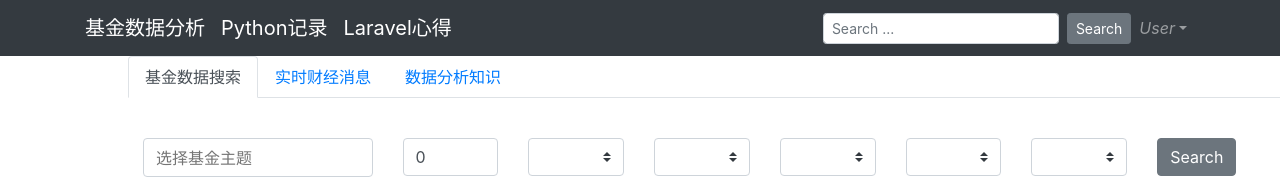
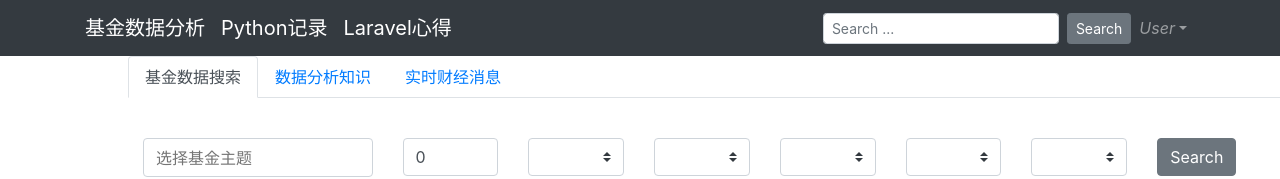
Before and after one commit to jyzhou2/fund, a Vue app in the folder fundstatics/bootstrapvue-demo/: page /JiJinList in a window 1280 px wide. Shown: the top 179 px of the page. Built offline with nearby package versions, Linux system fonts and the light colour scheme.

Commit message:
暂时提交·

```diff
--- a/fundstatics/bootstrapvue-demo/src/components/JiJinList.vue
+++ b/fundstatics/bootstrapvue-demo/src/components/JiJinList.vue
@@ -69,8 +69,8 @@
                     </div>
 
                 </b-tab>
-                <b-tab title="实时财经消息"><p>I'm the second tab</p></b-tab>
-                <b-tab title="数据分析知识"><p>I'm a disabled tab!</p></b-tab>
+                <b-tab title="数据分析知识"><p>I'm the second tab</p></b-tab>
+                <b-tab title="实时财经消息"><p>I'm a disabled tab!</p></b-tab>
             </b-tabs>
 
         </div>
```
